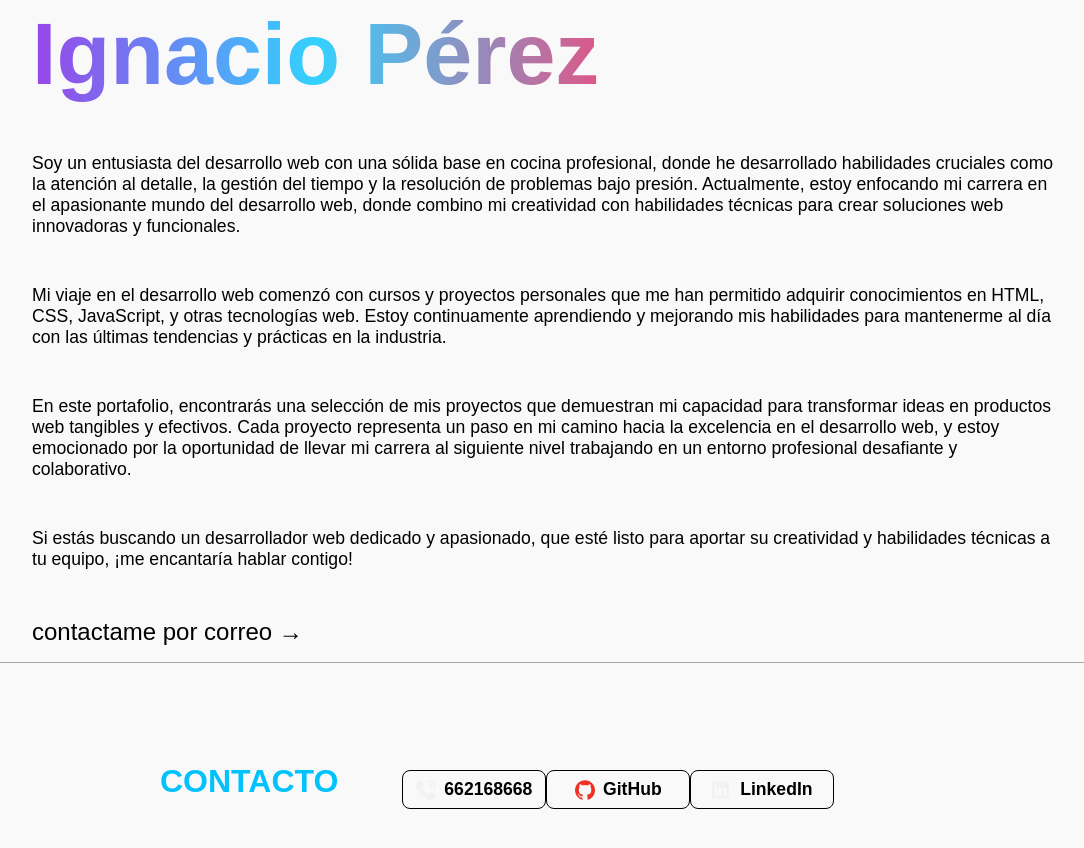
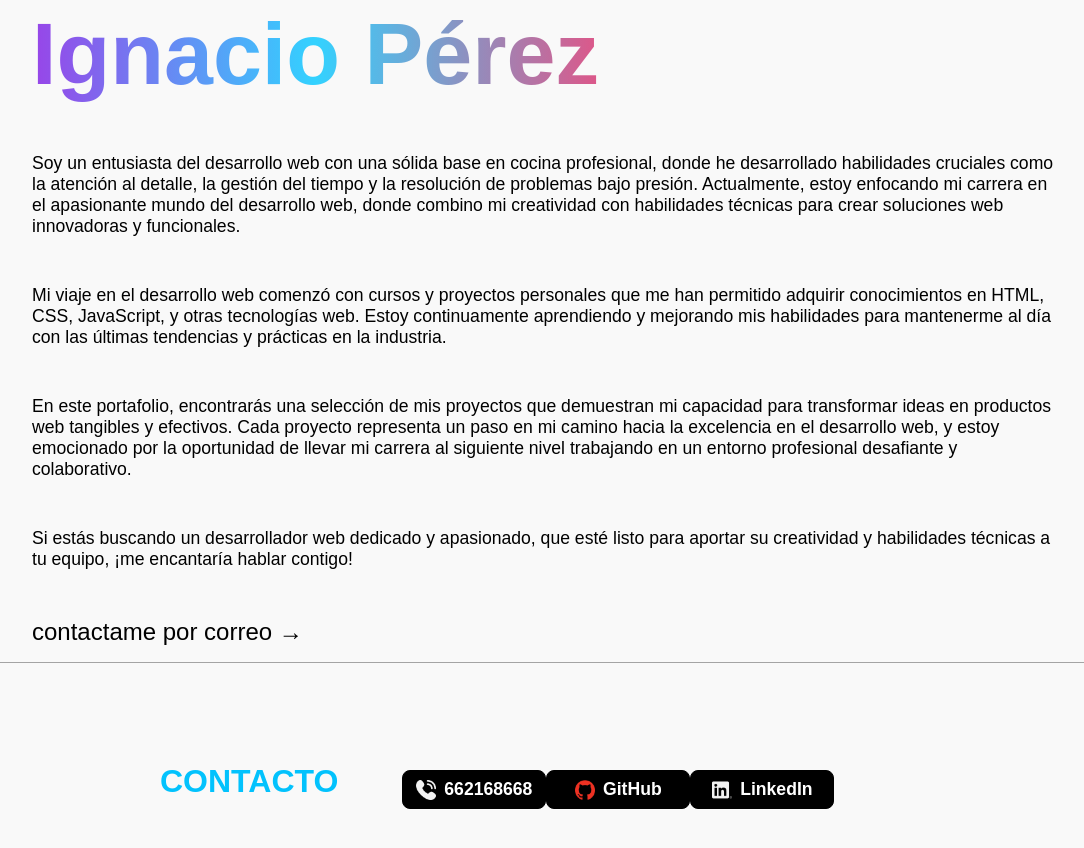
Before and after one commit to IgnacioP46/Porfolio, a website built with Vite: page index.html in a window 1280 px wide. Shown: the part 256-1104 px from the top of the page, without its empty margins (96-1180 px from the left). Built offline with nearby package versions, Linux system fonts and the light colour scheme.

Commit message:
Button.css

```diff
--- a/components/Button/Button.css
+++ b/components/Button/Button.css
@@ -4,13 +4,13 @@
     display: flex;
     justify-content: center;
     align-items: center;
-    color: var(--primary-dark);
+    color: var(--color-button);
     width: 9rem;
     padding: 0.5rem;
     gap: 0.5rem;
     border-radius: 0.5rem;
     transition: all 0.5s ease-in-out;
-    background-color: var(--bg-dark);
+    background-color: var(--bg-Button);
   }
 
   .my-btn > img {
```
